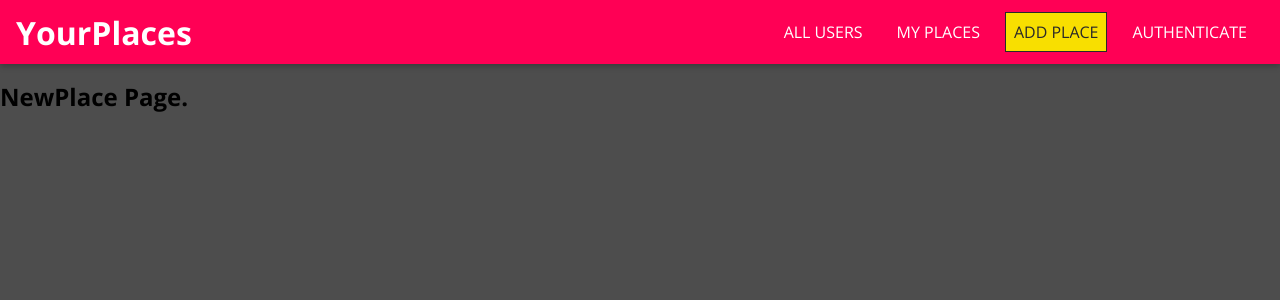
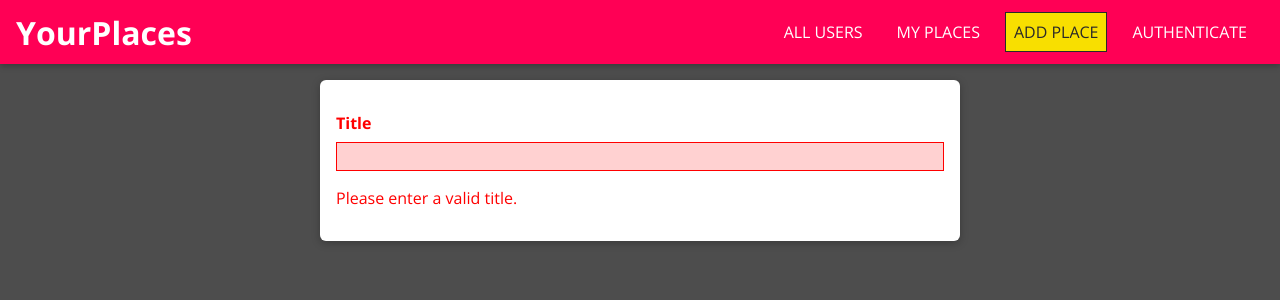
Before and after one commit to lightrao/mern-reactJs-palcesShare, a React (Create React App) app: page /places/new in a window 1280 px wide. Shown: the top 300 px of the page. Built offline with nearby package versions, Linux system fonts and the light colour scheme.

Commit message:
Managing State in the Input Component

```diff
--- /dev/null
+++ b/src/places/pages/NewPlace.css
@@ -0,0 +1,10 @@
+.place-form {
+  list-style: none;
+  margin: 0 auto;
+  padding: 1rem;
+  width: 90%;
+  max-width: 40rem;
+  box-shadow: 0 2px 8px rgba(0, 0, 0, 0.26);
+  border-radius: 6px;
+  background: white;
+}
--- a/src/places/pages/NewPlace.js
+++ b/src/places/pages/NewPlace.js
@@ -1,7 +1,20 @@
 import React from "react";
 
+import Input from "../../shared/components/FormElements/Input";
+import "./NewPlace.css";
+
 const NewPlace = () => {
-  return <h2>NewPlace Page.</h2>;
+  return (
+    <form className="place-form">
+      <Input
+        element="input"
+        type="text"
+        label="Title"
+        validators={[]}
+        errorText="Please enter a valid title."
+      />
+    </form>
+  );
 };
 
 export default NewPlace;
--- /dev/null
+++ b/src/shared/components/FormElements/Input.css
@@ -0,0 +1,41 @@
+.form-control {
+  margin: 1rem 0;
+}
+
+.form-control label,
+.form-control input,
+.form-control textarea {
+  display: block;
+}
+
+.form-control label {
+  font-weight: bold;
+  margin-bottom: 0.5rem;
+}
+
+.form-control input,
+.form-control textarea {
+  width: 100%;
+  font: inherit;
+  border: 1px solid #ccc;
+  background: #f8f8f8;
+  padding: 0.15rem 0.25rem;
+}
+
+.form-control input:focus,
+.form-control textarea:focus {
+  outline: none;
+  background: #ebebeb;
+  border-color: #510077;
+}
+
+.form-control--invalid label,
+.form-control--invalid p {
+  color: red;
+}
+
+.form-control--invalid input,
+.form-control--invalid textarea {
+  border-color: red;
+  background: #ffd1d1;
+}
--- /dev/null
+++ b/src/shared/components/FormElements/Input.js
@@ -0,0 +1,60 @@
+import React, { useReducer } from "react";
+
+import "./Input.css";
+
+const inputReducer = (state, action) => {
+  switch (action.type) {
+    case "CHANGE":
+      return {
+        ...state,
+        value: action.val,
+        isValid: true,
+      };
+
+    default:
+      return state;
+  }
+};
+
+const Input = (props) => {
+  const [inputState, dispatch] = useReducer(inputReducer, {
+    value: "",
+    isValid: false,
+  });
+
+  const changeHandler = (event) => {
+    dispatch({ type: "CHANGE", val: event.target.value });
+  };
+
+  const element =
+    props.element === "input" ? (
+      <input
+        id={props.id}
+        type={props.type}
+        placeholder={props.placeholder}
+        onChange={changeHandler}
+        value={inputState.value}
+      />
+    ) : (
+      <textarea
+        id={props.id}
+        rows={props.rows || 3}
+        onChange={changeHandler}
+        value={inputState.value}
+      />
+    );
+
+  return (
+    <div
+      className={`form-control ${
+        !inputState.isValid && "form-control--invalid"
+      }`}
+    >
+      <label htmlFor={props.id}>{props.label}</label>
+      {element}
+      {!inputState.isValid && <p>{props.errorText}</p>}
+    </div>
+  );
+};
+
+export default Input;
```
